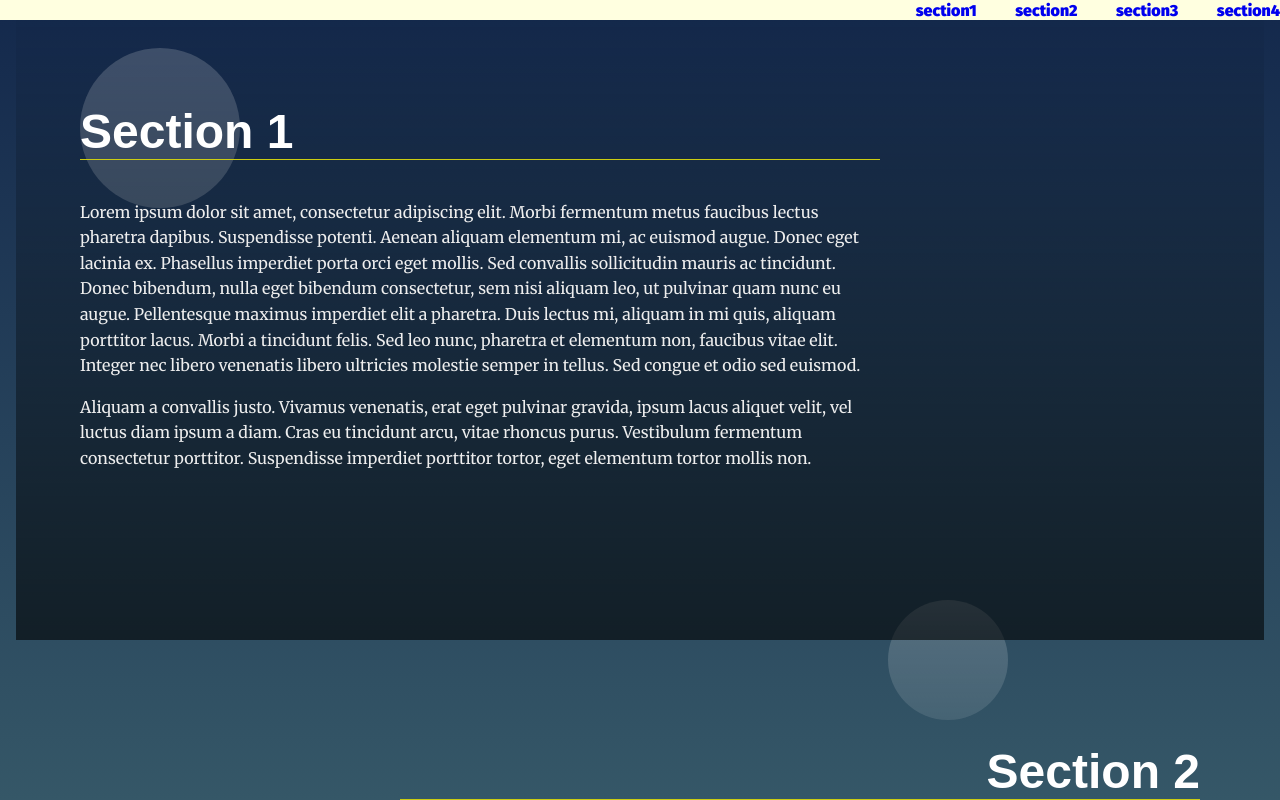
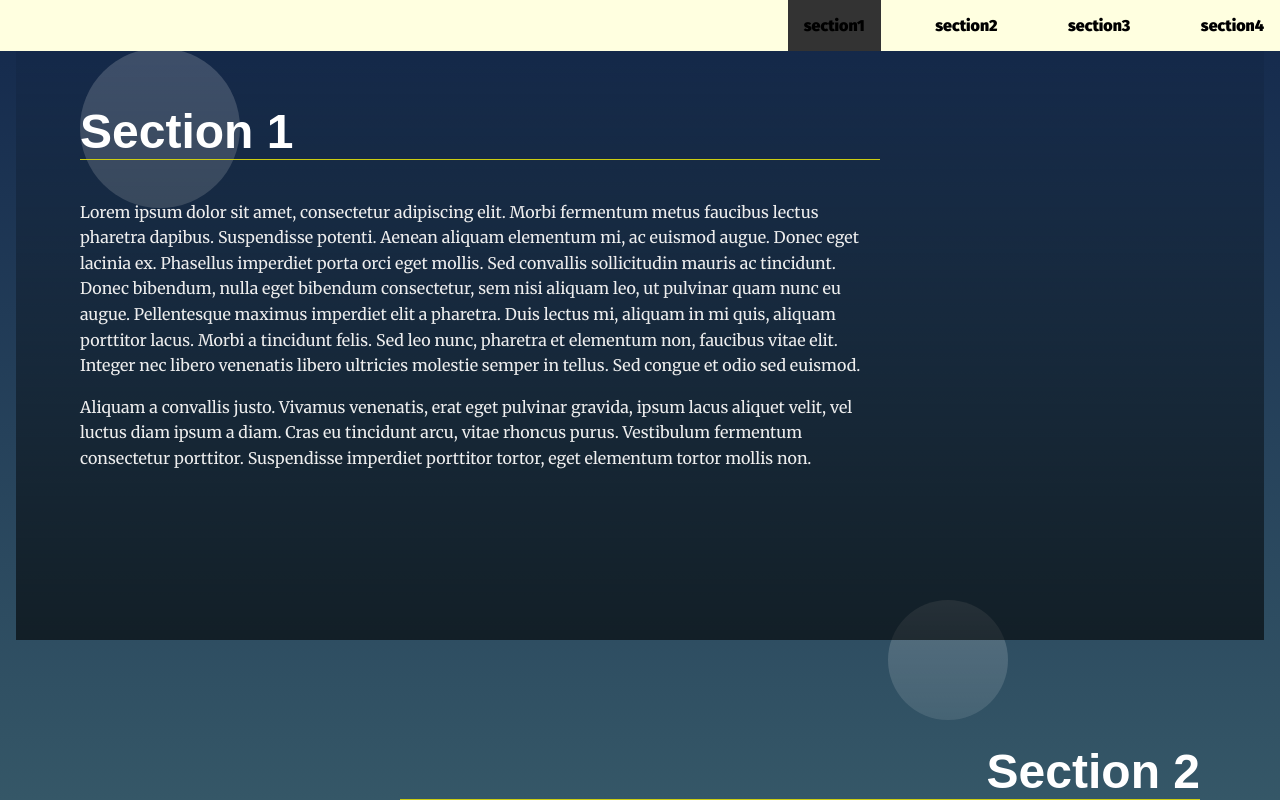
Before and after one commit to hagarsaleh/Udacity-landing-page, a plain HTML site: page index.html in a window 1280 px wide. Both pictures are taken after a click on the link "section1". Shown: the part 471-1271 px from the top of the page. Drawn offline with Linux system fonts and the light colour scheme.

Commit message:
add active class to navbar element when clicked

```diff
--- a/css/styles.css
+++ b/css/styles.css
@@ -83,11 +83,7 @@ section {
     font-family: 'Fira Sans', sans-serif;
     padding-left: 3%;
 }
-a:after, a:before, a{
-  text-decoration: none;
-  color: balck;
 
-}
 
 .navbar__menu .menu__link {
     display: block;
@@ -101,6 +97,15 @@ a:after, a:before, a{
     background: #333;
     color: #fff;
     transition: ease 0.3s all;
+}
+
+.active{
+  display: block;
+  padding: 1em;
+  font-weight: bold;
+  text-decoration: none;
+  background: #333;
+  color: #fff;
 }
 
 /* Header Styles */
--- a/js/app.js
+++ b/js/app.js
@@ -1,16 +1,16 @@
 
-var ma = document.getElementsByTagName('main');
-var nav= document.getElementById("navbar__list");
-var i =0;
-var list = document.getElementsByTagName('section');
-const fragment = document.createDocumentFragment();
+let ma = document.getElementsByTagName('main');
+let nav= document.getElementById("navbar__list");
+let i =0;
+let list = document.getElementsByTagName('section');
 function addLi(){
   do  {
-    var li= document.createElement('li');
-    var a=  document.createElement('a');
-    var text =document.createTextNode(`section${i+1}`);
+    let li= document.createElement('li');
+  let a=  document.createElement('a');
+  let text =document.createTextNode(`section${i+1}`);
   a.setAttribute('href' ,`#section${i+1}`);
   a.setAttribute('target', '_self');
+  a.setAttribute('class', 'menu__link')
   li.appendChild(a);
   a.appendChild(text);
   li.appendChild(a);
@@ -33,7 +33,7 @@ document.querySelectorAll('a[href^="#"]').forEach(anchor => {
     });
 });
 // check if not scrolling and hide the navigation bar
-var timer = null;
+let timer = null;
 window.addEventListener('scroll', function() {
     if(timer !== null) {
         clearTimeout(timer);
@@ -55,18 +55,32 @@ for(item of list){
 let item= document.getElementsByTagName("section")[n];
 let callback = (entries, observer) => {
     entries.forEach(entry => {
-  //  list.classList.toggle("your-active-class");
+
 function myFunction(item) {
   if (document.querySelector('.your-active-class') !== null) {
   document.querySelector('.your-active-class').classList.remove('your-active-class');
 }
 item.setAttribute('class', 'your-active-class');
 }
+
       myFunction(item);
       });
+
+
 
 };
 let observer = new IntersectionObserver(callback, options);
   observer.observe(item);
   n++;
 }
+
+// add active class when element in nav bar is clicked
+let navList= nav.getElementsByTagName('a');
+navList[0].setAttribute('class', 'menu__link active');
+for (let i = 0; i < navList.length; i++) {
+  navList[i].addEventListener("click", function() {
+  let current = document.getElementsByClassName(" active");
+  current[0].className = current[0].className.replace(" active", "");
+  this.className += " active";
+  });
+}
```
Lines whose indentation alone changed are shown as unchanged.
